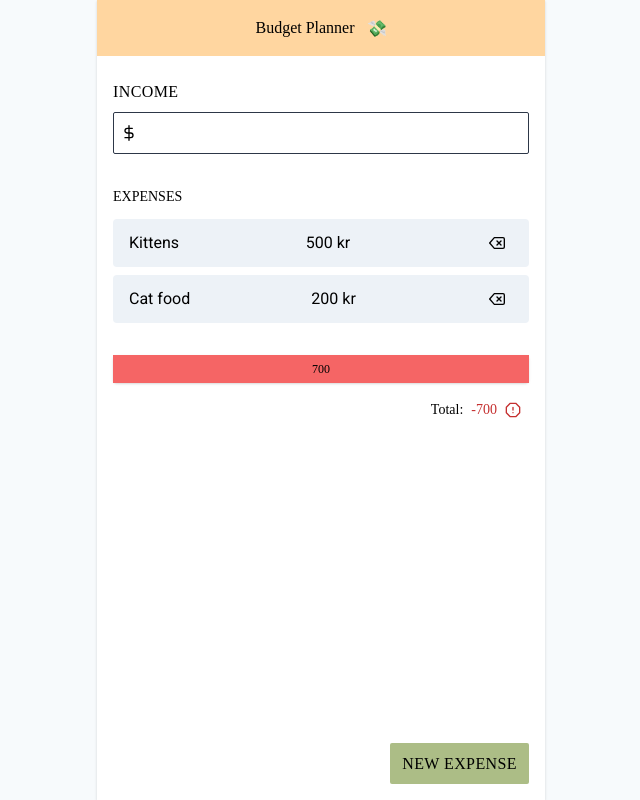
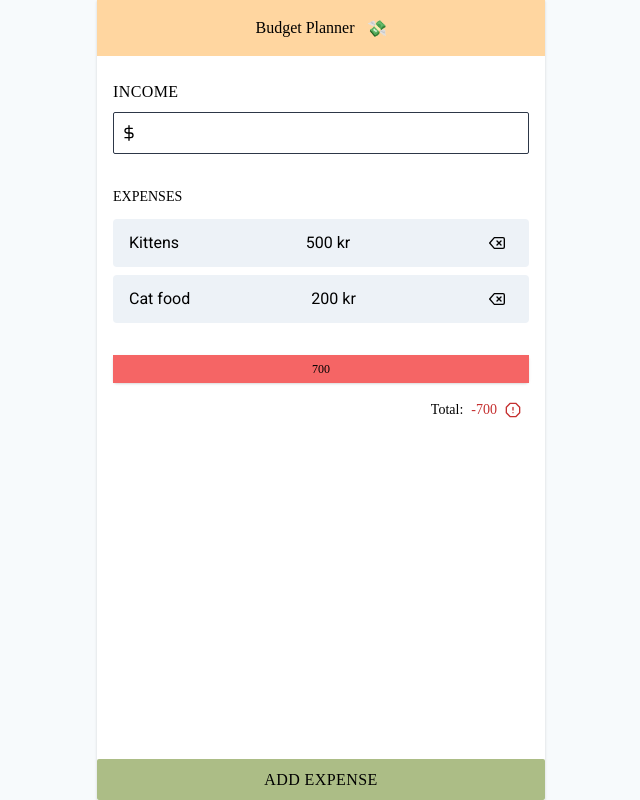
Before and after one commit to jdagmar/budget-planner, a React (Create React App) app: page / in a window 1280 px wide. Shown: the whole page, without its empty margins (319-959 px from the left). Built offline with nearby package versions, Linux system fonts and the light colour scheme; a web font is replaced by a local one.

Commit message:
Move add expense button

```diff
--- a/src/App.tsx
+++ b/src/App.tsx
@@ -93,9 +93,8 @@ export const App = () => {
       </div>
 
       <div>
-        <div className="absolute bottom-0 right-0 m-4">
         <Button
-            text="New Expense"
+          text="Add expense"
           isTextVisible={true}
           color="swampGreen"
           onClick={() => {
@@ -105,7 +104,6 @@ export const App = () => {
             });
           }}
         />
-        </div>
 
         {state.isExpenseFormVisible && (
           <ExpenseForm
```
Lines whose indentation alone changed are shown as unchanged.
